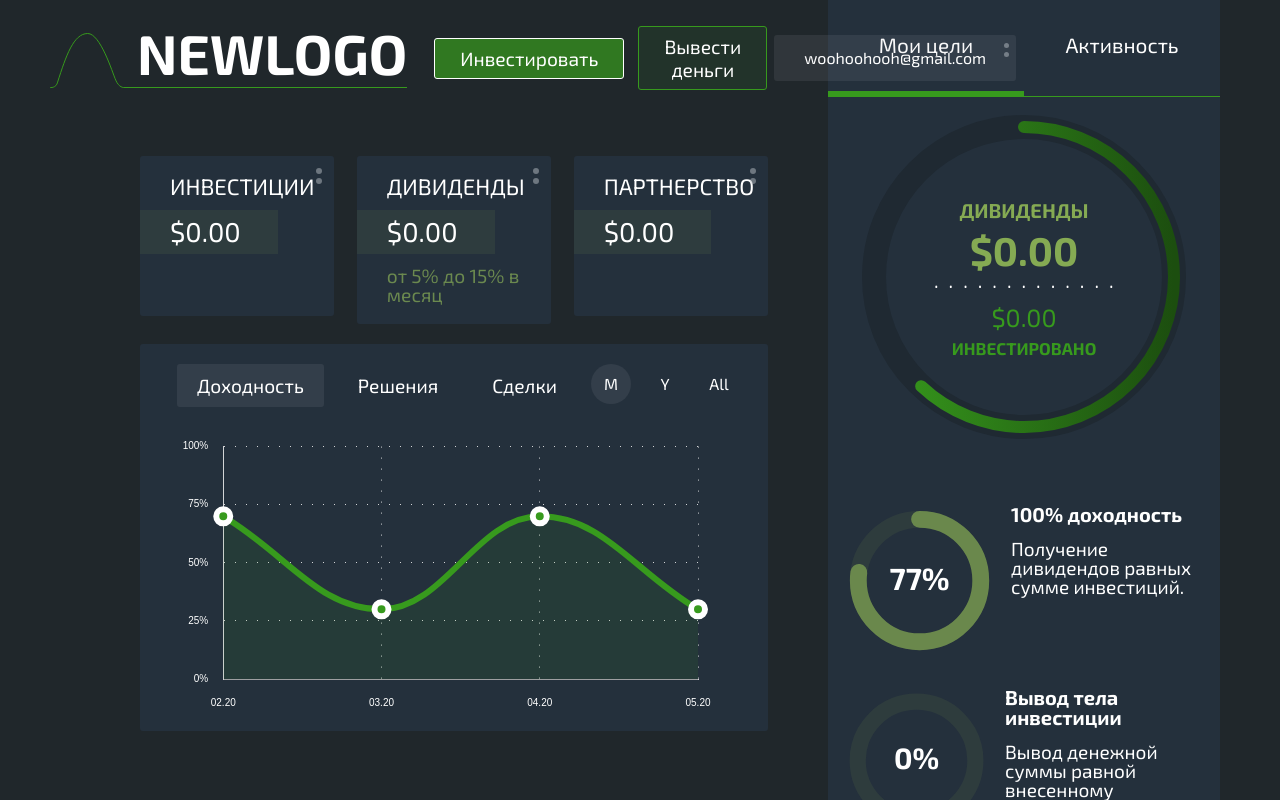
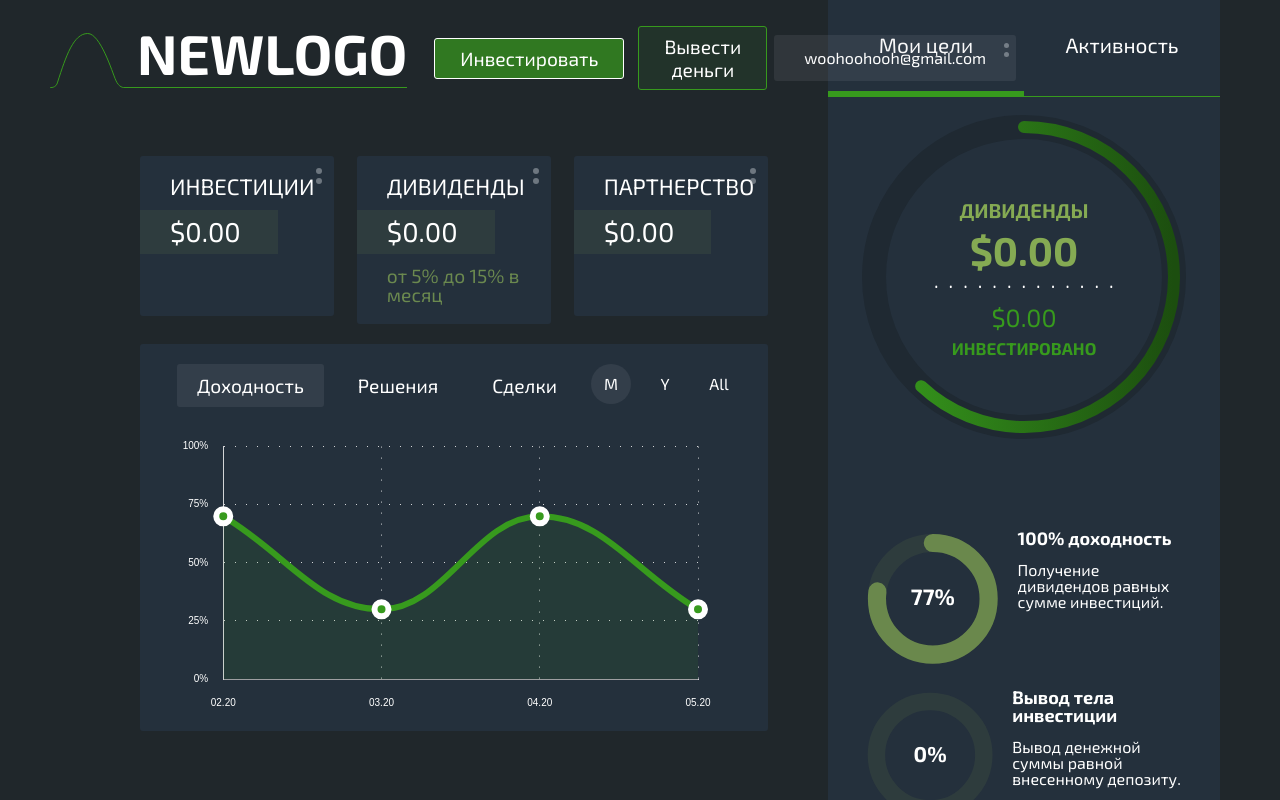
Before and after one commit to Gogabok/Invest-Project, a Vue app in the folder user-panel/: page / in a window 1280 px wide. Built offline with nearby package versions, Linux system fonts and the light colour scheme.

Commit message:
some style fixes

```diff
--- a/user-panel/src/components/side-panel/modules/side-panel-targets.vue
+++ b/user-panel/src/components/side-panel/modules/side-panel-targets.vue
@@ -1,7 +1,6 @@
 <template>
   <div class="side-panel-targets">
     <div class="frame" ref="frame">
-      <div>
       <div class="circle">
           <div class="text-circle">
             <div class="text-dividend">
@@ -47,7 +46,6 @@
            <div class="target-text">
             <p class="title">{{ item.title }}</p>
             <p class="desc">{{ item.description }}</p>
-            </div>
           </div>
         </div>
       </div>
@@ -110,6 +108,13 @@ export default {
   width: 100%;
   opacity: 0;
   transition-duration: 1s;
+  display: flex;
+  flex-direction: column;
+  justify-content: space-around;
+  height: 100%;
+}
+.side-panel-targets {
+  height: 100%;
 }
 
 .circle {
@@ -187,17 +192,21 @@ export default {
 }
 
 .targets-wrapper {
-  margin-top: 30px;
+  margin: 60px 0px;
   max-height: 420px;
   overflow-y: auto;
+  height: 100%;
 }
 
 .targets-item {
   min-height: 80px;
-  height: 100%;
   display: flex;
   align-items: flex-start;
-  padding: 15px 15px;
+  padding: 10px 35px;
+  &:hover {
+    background: rgba(184, 189, 196, .08);
+    user-select: none;
+  }
 }
 
 .targets-item .small-circle {
@@ -209,20 +218,20 @@ export default {
     left: 50%;
     transform:translate(-50%, -50%);
     fill:#fff;
-    font-size: 20px;
+    font-size: 16px;
     font-weight: bold;
   }
 }
 
 .targets-wrapper .bg-small-circle {
   fill: none;
-  stroke-width: 11px;
+  stroke-width: 13px;
   stroke: rgba(133, 170, 83, .1);
 }
 
 .targets-wrapper .progress-small-circle {
   fill: none;
-  stroke-width: 11px;
+  stroke-width: 13px;
   stroke: rgba(133, 170, 83, .7);
   stroke-linecap: round;
   transition-duration: 1s;
@@ -235,12 +244,12 @@ export default {
   max-width: 60%;
   & .title {
     font-weight: bold;
-    font-size: 20px;
+    font-size: 18px;
     margin-bottom: 15px;
   }
   & .desc {
     font-weight: 400;
-    font-size: 19px;
+    font-size: 16px;
   }
 }
 
```
Lines whose indentation alone changed are shown as unchanged.
